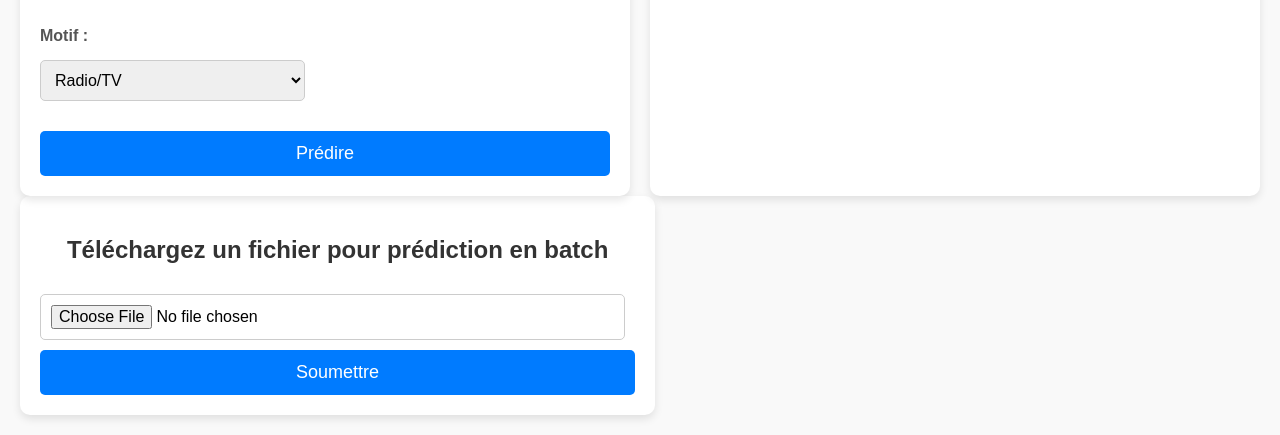
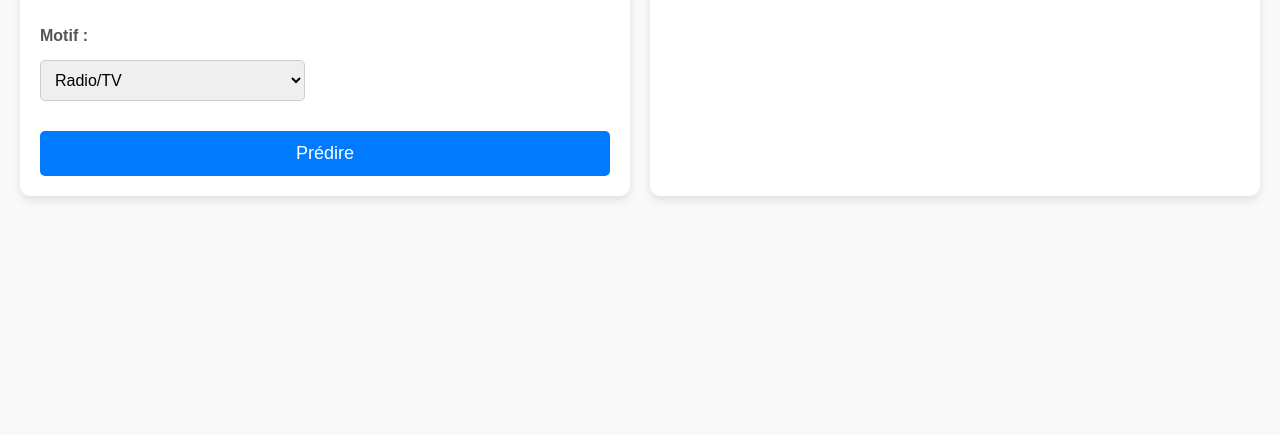
Before and after one commit to Fiarma5233/Public_Hack2Hire_TechTech_DataScience_18, a Flask app: page / in a window 1280 px wide. Shown: the part 643-1078 px from the top of the page. After the commit the page ends 843 px from the top, so only its background shows below. Run offline with Flask 3, Linux system fonts and the light colour scheme; parts of the project's set-up code (start-up, migrations or seed data) failed here and were passed over.

Commit message:
V11. Correction du template home.html

```diff
--- a/templates/home.html
+++ b/templates/home.html
@@ -817,15 +817,6 @@
         </div>
     </div>
 
-    <div class="form-container">
-        <h2>Téléchargez un fichier pour prédiction en batch</h2>
-        <form action="/upload" method="POST" enctype="multipart/form-data">
-            <input type="file" name="file" accept=".csv, .xls, .xlsx" required>
-            <button type="submit">Soumettre</button>
-        </form>
-    </div>
-</div>
-
 {% if erreur %}
 <div id="errorPopup">{{ erreur }}</div>
 <script>
```
